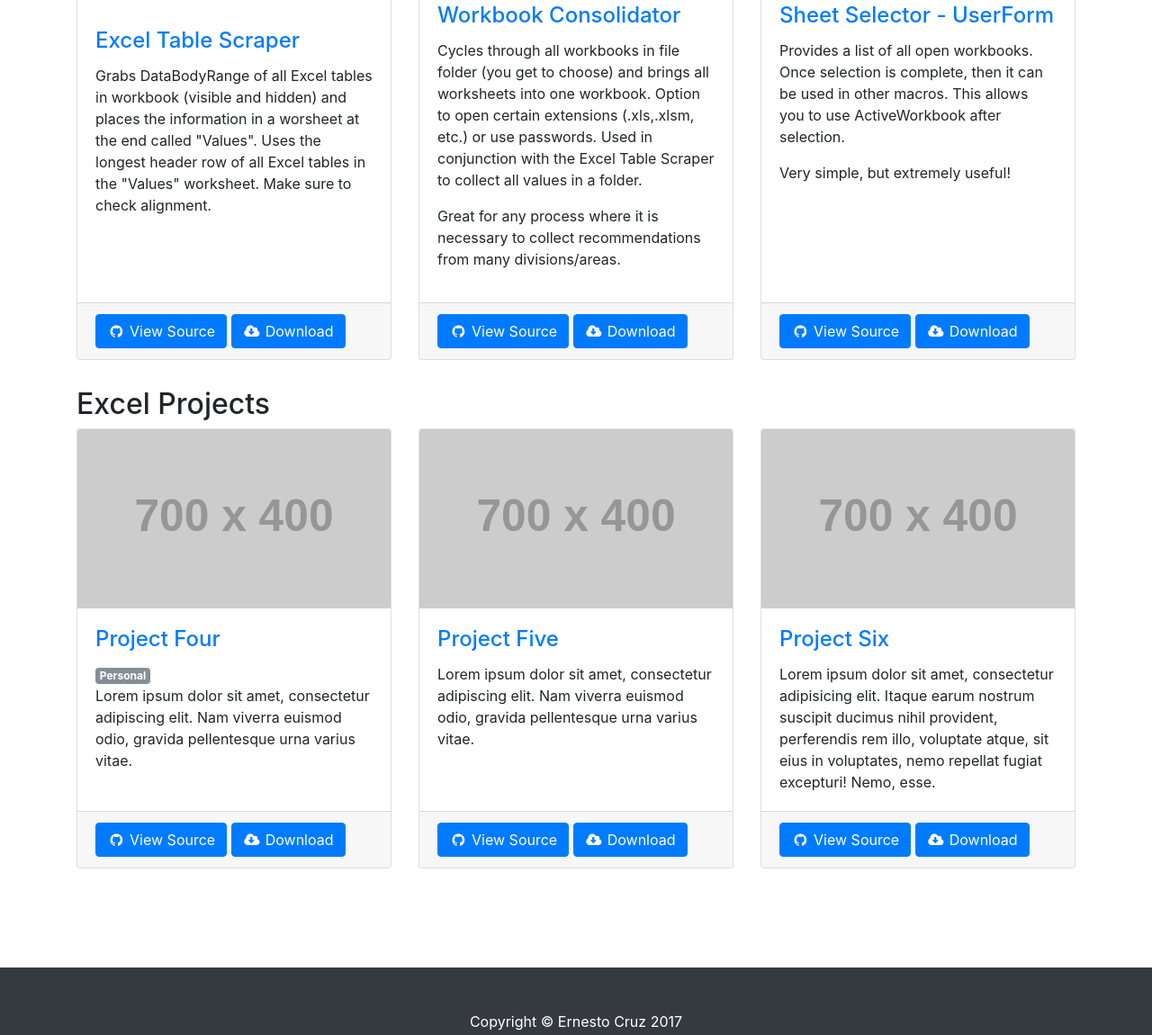
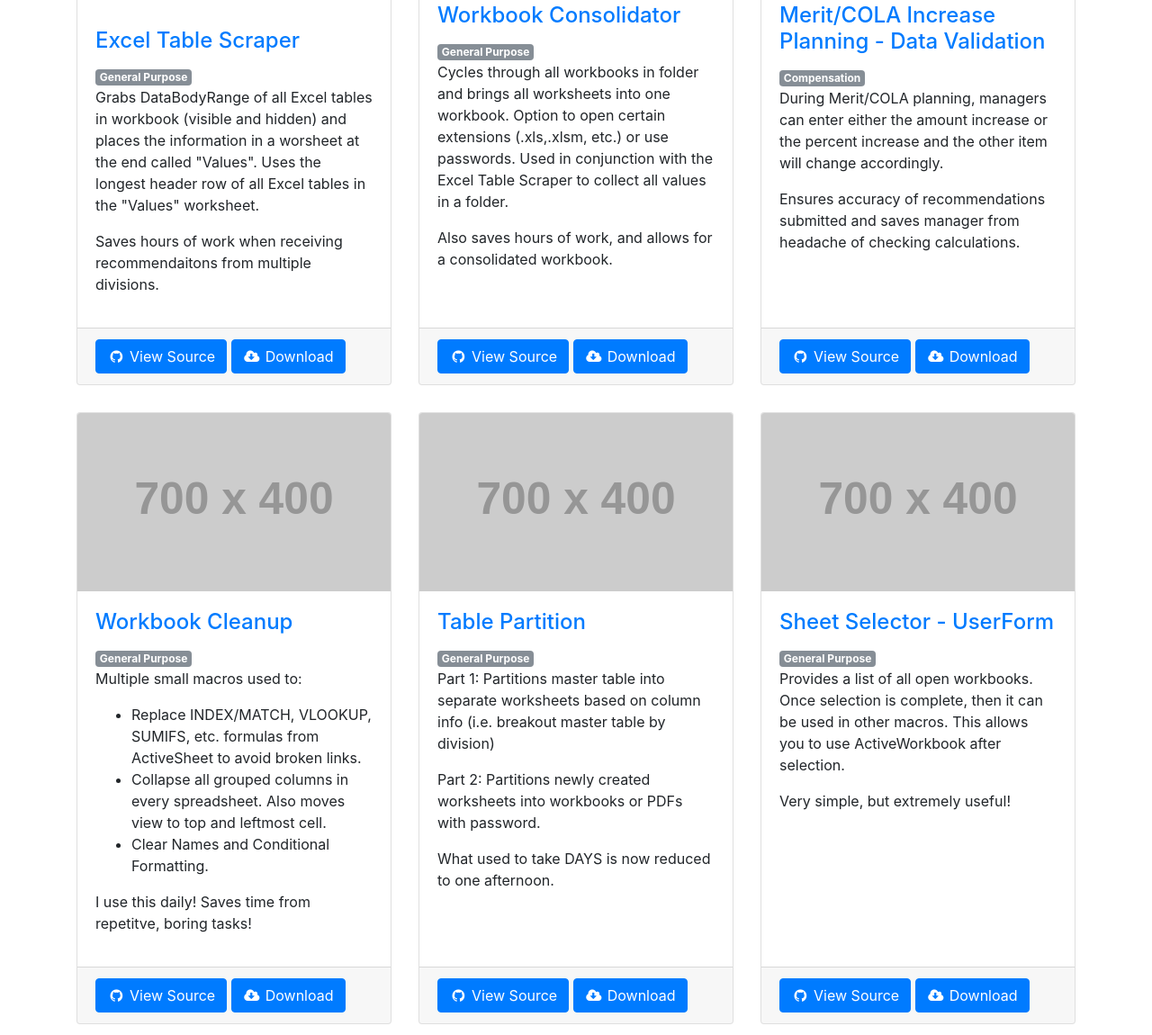
Before and after one commit to ernie932/ernie932.github.io, a website: page portfolio.html in a window 1280 px wide. Shown: the part 668-1818 px from the top of the page at 90% size. Drawn offline with Linux system fonts and the light colour scheme; placeholder pictures from the web are drawn by us.

Commit message:
Updated entries, and navbar links

```diff
--- a/portfolio.html
+++ b/portfolio.html
@@ -31,11 +31,11 @@
         <div class="collapse navbar-collapse" id="navbarResponsive">
           <ul class="navbar-nav ml-auto">
             <li class="nav-item">
-              <a class="nav-link" href="https://ernie932.github.io/">Home
+              <a class="nav-link" href="index.html">Home
               </a>
             </li>
             <li class="nav-item active">
-              <a class="nav-link" href="https://ernie932.github.io/portfolio.html">Portfolio</a>
+              <a class="nav-link" href="portfolio.html">Portfolio</a>
                 <span class="sr-only">(current)</span>
             </li>
             <li class="nav-item">
@@ -67,10 +67,11 @@
             <div class="card-body">
               <h4 class="card-title" style="color: #007bff;">
                 Excel Table Scraper
-              </h4>
+              </h4><span class="badge badge-secondary">General Purpose</span>
               <p class="card-text">Grabs DataBodyRange of all Excel tables in workbook (visible and hidden) and places the information in a
               worsheet at the end called "Values". Uses the longest header row of all Excel tables in the "Values" worksheet.
-              Make sure to check alignment.</p>
+              </p>
+              <p>Saves hours of work when receiving recommendaitons from multiple divisions.</p>
             </div>
             <!-- Button -->
             <div class="card-footer">
@@ -86,10 +87,10 @@
             <div class="card-body">
               <h4 class="card-title"  style="color: #007bff;">
                 Workbook Consolidator
-              </h4>
-              <p class="card-text">Cycles through all workbooks in file folder (you get to choose) and brings all worksheets into
+              </h4><span class="badge badge-secondary">General Purpose</span>
+              <p class="card-text">Cycles through all workbooks in folder and brings all worksheets into
               one workbook. Option to open certain extensions (.xls,.xlsm, etc.) or use passwords. Used in conjunction with the Excel Table Scraper to collect all values in a folder.</p>
-              <p>Great for any process where it is necessary to collect recommendations from many divisions/areas.</p>
+              <p>Also saves hours of work, and allows for a consolidated workbook.</p>
             </div>
               <!-- Button -->
               <div class="card-footer">
@@ -104,8 +105,69 @@
             <a href="#"><img class="card-img-top" src="http://placehold.it/700x400" alt=""></a>
             <div class="card-body">
               <h4 class="card-title"  style="color: #007bff;">
+                Merit/COLA Increase Planning - Data Validation
+              </h4><span class="badge badge-secondary">Compensation</span>
+              <p class="card-text">During Merit/COLA planning, managers can enter either the amount increase or the percent increase
+              and the other item will change accordingly.</p>
+              <p>Ensures accuracy of recommendations submitted and saves manager from headache of checking calculations.</p>
+            </div>
+              <!-- Button -->
+              <div class="card-footer">
+                <a class="btn btn-primary" href="#"><i class="fa fa-github fa-fw"></i> View Source</a>
+                <a class="btn btn-primary" href="#"><i class="fa fa-cloud-download fa-fw"></i> Download</a>
+              </div>
+              <!-- Button -->
+          </div>
+        </div>
+        <div class="col-lg-4 col-sm-6 portfolio-item">
+          <div class="card h-100">
+            <a href="#"><img class="card-img-top" src="http://placehold.it/700x400" alt=""></a>
+            <div class="card-body">
+              <h4 class="card-title"  style="color: #007bff;">
+                Workbook Cleanup
+              </h4><span class="badge badge-secondary">General Purpose</span>
+              <p class="card-text">Multiple small macros used to:</p>
+              <ul>
+                <li>Replace INDEX/MATCH, VLOOKUP, SUMIFS, etc. formulas from ActiveSheet to avoid broken links.</li>
+                <li>Collapse all grouped columns in every spreadsheet. Also moves view to top and leftmost cell.</li>
+                <li> Clear Names and Conditional Formatting.</li>
+              </ul>
+              <p>I use this daily! Saves time from repetitve, boring tasks!</p>
+            </div>
+                <!-- Button -->
+                <div class="card-footer">
+                  <a class="btn btn-primary" href="#"><i class="fa fa-github fa-fw"></i> View Source</a>
+                  <a class="btn btn-primary" href="https://github.com/ernie932/ernie932.github.io/images" download><i class="fa fa-cloud-download fa-fw"></i> Download</a>
+                </div>
+                <!-- Button -->
+            </div>
+          </div>
+          <div class="col-lg-4 col-sm-6 portfolio-item">
+            <div class="card h-100">
+              <a href="#"><img class="card-img-top" src="http://placehold.it/700x400" alt=""></a>
+              <div class="card-body">
+                <h4 class="card-title"  style="color: #007bff;">
+                  Table Partition
+                </h4><span class="badge badge-secondary">General Purpose</span>
+                <p class="card-text">Part 1: Partitions master table into separate worksheets based on column info (i.e. breakout master table by division)</p>
+                <p>Part 2: Partitions newly created worksheets into workbooks or PDFs with password.</p>
+                <p>What used to take DAYS is now reduced to one afternoon.</p>
+              </div>
+                  <!-- Button -->
+                  <div class="card-footer">
+                    <a class="btn btn-primary" href="#"><i class="fa fa-github fa-fw"></i> View Source</a>
+                    <a class="btn btn-primary" href="https://github.com/ernie932/ernie932.github.io/images" download><i class="fa fa-cloud-download fa-fw"></i> Download</a>
+                  </div>
+                  <!-- Button -->
+              </div>
+            </div>
+        <div class="col-lg-4 col-sm-6 portfolio-item">
+          <div class="card h-100">
+            <a href="#"><img class="card-img-top" src="http://placehold.it/700x400" alt=""></a>
+            <div class="card-body">
+              <h4 class="card-title"  style="color: #007bff;">
                 Sheet Selector - UserForm
-              </h4>
+              </h4><span class="badge badge-secondary">General Purpose</span>
               <p class="card-text">Provides a list of all open workbooks. Once selection is complete,
                 then it can be used in other macros. This allows you to use ActiveWorkbook after selection.</p>
                 <p> Very simple, but extremely useful!</p>
@@ -129,13 +191,14 @@
             <a href="#"><img class="card-img-top" src="http://placehold.it/700x400" alt=""></a>
             <div class="card-body">
               <h4 class="card-title" style="color: #007bff;">
-                Project Four
-              </h4><span class="badge badge-secondary">Personal</span>
-              <p class="card-text">Lorem ipsum dolor sit amet, consectetur adipiscing elit. Nam viverra euismod odio, gravida pellentesque urna varius vitae.</p>
+                Compensation Committee Board Presentation
+              </h4><span class="badge badge-secondary">Compensation</span>
+              <p class="card-text">Made templates together with coworkers. Workbooks optimized for importing companywide recommendations
+              and generating award summaries.</p>
+              <p>Download includes pictures of hard copy, bound presentation.</p>
             </div>
               <!-- Button -->
               <div class="card-footer">
-                <a class="btn btn-primary" href="#"><i class="fa fa-github fa-fw"></i> View Source</a>
                 <a class="btn btn-primary" href="#"><i class="fa fa-cloud-download fa-fw"></i> Download</a>
               </div>
               <!-- Button -->
@@ -146,13 +209,13 @@
             <a href="#"><img class="card-img-top" src="http://placehold.it/700x400" alt=""></a>
             <div class="card-body">
               <h4 class="card-title" style="color: #007bff;">
-                Project Five
-              </h4>
-              <p class="card-text">Lorem ipsum dolor sit amet, consectetur adipiscing elit. Nam viverra euismod odio, gravida pellentesque urna varius vitae.</p>
+                Rubik's Cube Scrambler
+              </h4><span class="badge badge-secondary">Personal</span>
+              <p class="card-text">Used to study certain solve cases, this shows what a cube looks like after scrambling a certain pattern.</p>
+              <p>Helps in learning blindfold solving.</p>
             </div>
               <!-- Button -->
               <div class="card-footer">
-                <a class="btn btn-primary" href="#"><i class="fa fa-github fa-fw"></i> View Source</a>
                 <a class="btn btn-primary" href="#"><i class="fa fa-cloud-download fa-fw"></i> Download</a>
               </div>
               <!-- Button -->
@@ -163,13 +226,13 @@
             <a href="#"><img class="card-img-top" src="http://placehold.it/700x400" alt=""></a>
             <div class="card-body">
               <h4 class="card-title" style="color: #007bff;">
-                Project Six
-              </h4>
-              <p class="card-text">Lorem ipsum dolor sit amet, consectetur adipisicing elit. Itaque earum nostrum suscipit ducimus nihil provident, perferendis rem illo, voluptate atque, sit eius in voluptates, nemo repellat fugiat excepturi! Nemo, esse.</p>
+                Mortgage Calculator
+              </h4><span class="badge badge-secondary">Personal</span>
+              <p class="card-text">Takes into account all expenses from down payment to interest rate and propery taxes.</p>
+              <p>Helped my wife and I plan for new payment and see how lon it would take to pay off.</p>
             </div>
               <!-- Button -->
               <div class="card-footer">
-                <a class="btn btn-primary" href="#"><i class="fa fa-github fa-fw"></i> View Source</a>
                 <a class="btn btn-primary" href="#"><i class="fa fa-cloud-download fa-fw"></i> Download</a>
               </div>
               <!-- Button -->
```
